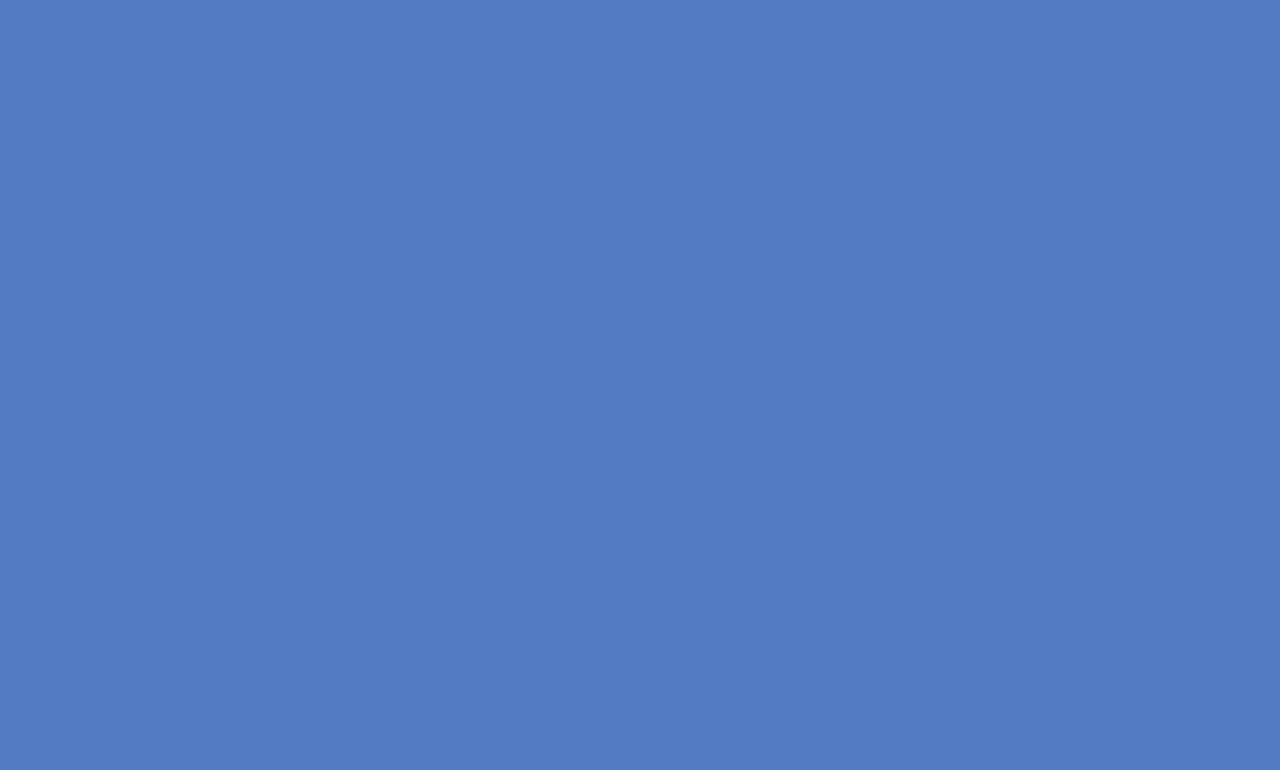
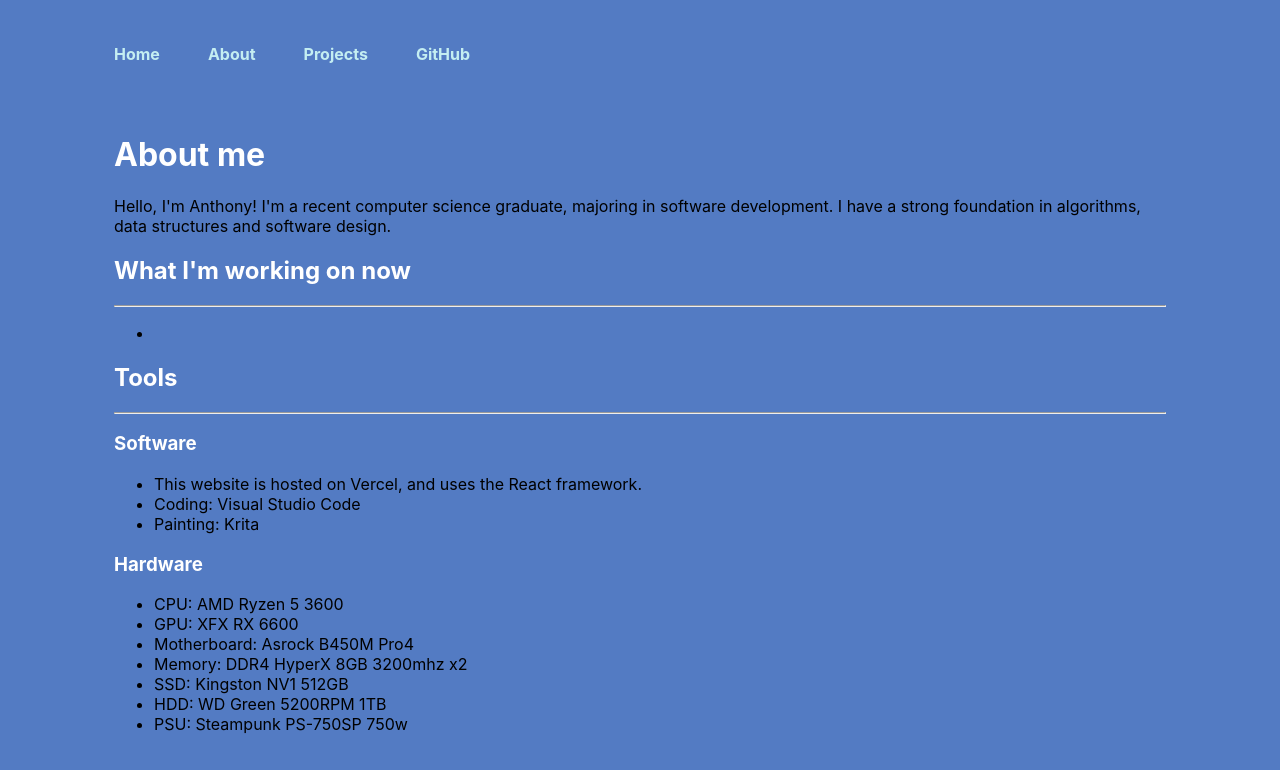
Before and after one commit to zensic/my-portfolio, a React (Create React App) app: page /about in a window 1280 px wide. Before the commit this address had no page. Shown: the top 770 px of the page. Built offline with nearby package versions, Linux system fonts and the light colour scheme.

Commit message:
Added some content to about page

```diff
--- a/src/App.css
+++ b/src/App.css
@@ -5,6 +5,7 @@
   --alt: #8bcad9;
   --alt2: #5e88bf;
   --radius: 1rem;
+  --b-margin: 1.5rem;
 }
 
 body {
@@ -29,7 +30,7 @@ body {
 
 .layout-con {
   height: 95vh;
-  max-width: 800px;
+  max-width: 1100px;
   display: flex;
   flex-direction: column;
 }
@@ -40,7 +41,7 @@ nav {
 }
 
 nav a {
-  margin: 1rem;
+  margin: var(--b-margin);
   font-weight: bold;
   text-decoration: none;
   color: var(--secondary);
@@ -53,6 +54,9 @@ nav a:hover {
   border-bottom: 2px solid white;
 }
 
+/* Layout styles end */
+
+/* Home styles start */
 .home {
   display: flex;
   height: 100vh;
@@ -66,11 +70,14 @@ nav a:hover {
 }
 
 .home-desc-con {
-  margin: 1rem;
+  margin: var(--b-margin);
 }
 
-.home-desc-con > h1,
-h3 {
+.title {
+  color: white;
+}
+
+.details {
   color: var(--secondary);
 }
 
@@ -79,12 +86,25 @@ h3 {
   display: flex;
   align-items: center;
   justify-content: center;
-  /* background-color: orange; */
+  margin: var(--b-margin);
 }
 
 .home-img img {
   width: 100%;
 }
+
+/* Home styles end */
+
+/* About styles start */
+.about {
+  display: flex;
+  margin: var(--b-margin);
+}
+
+.about-info {
+  flex: 1;
+}
+/* About styles end */
 
 /* Projects styles start */
 .project {
--- a/src/App.js
+++ b/src/App.js
@@ -1,9 +1,9 @@
 import { BrowserRouter, Routes, Route } from "react-router-dom";
 import './App.css';
+import About from "./Routes/About";
 import Home from "./Routes/Home";
 import Layout from "./Routes/Layout";
 import Projects from "./Routes/Projects";
-import Contact from "./Routes/Contact";
 
 function App() {
   return (
@@ -11,8 +11,8 @@ function App() {
       <Routes>
         <Route path="/" element={<Layout />}>
           <Route index element={<Home />} />
+          <Route path="/about" element={<About />} />
           <Route path="/projects" element={<Projects />} />
-          <Route path="/contact" element={<Contact />} />
         </Route>
       </Routes>
     </BrowserRouter>
--- /dev/null
+++ b/src/Routes/About.js
@@ -0,0 +1,39 @@
+import React from 'react'
+
+const About = () => {
+  return (
+    <div className='about'>
+      <div className='about-info'>
+        <h1 className='title'>About me</h1>
+        <p>Hello, I'm Anthony! I'm a recent computer science graduate, majoring in software development. I have a strong foundation in algorithms, data structures and software design.</p>
+        <h2 className='title'>What I'm working on now</h2>
+        <hr />
+        <ul>
+          <li></li>
+        </ul>
+        <p></p>
+        <h2 className='title'>Tools</h2>
+        <hr />
+        <h3 className='title'>Software</h3>
+        <ul>
+          <li>This website is hosted on Vercel, and uses the React framework.</li>
+          <li>Coding: Visual Studio Code</li>
+          <li>Painting: Krita</li>
+        </ul>
+        <h3 className='title'>Hardware</h3>
+        <ul>
+          <li>CPU: AMD Ryzen 5 3600</li>
+          <li>GPU: XFX RX 6600</li>
+          <li>Motherboard: Asrock B450M Pro4</li>
+          <li>Memory: DDR4 HyperX 8GB 3200mhz x2</li>
+          <li>SSD: Kingston NV1 512GB</li>
+          <li>HDD: WD Green 5200RPM 1TB</li>
+          <li>PSU: Steampunk PS-750SP 750w</li>
+        </ul>
+        <p></p>
+      </div>
+    </div>
+  )
+}
+
+export default About
--- a/src/Routes/Contact.js
+++ /dev/null
@@ -1,13 +0,0 @@
-import React from 'react'
-
-const Contact = () => {
-  return (
-    <div>
-      <h1>Here are ways that you can reach me</h1>
-      <a href='#'>Linkedin</a>
-      <a href='#'>gmail</a>
-    </div>
-  )
-}
-
-export default Contact
--- a/src/Routes/Home.js
+++ b/src/Routes/Home.js
@@ -6,8 +6,8 @@ const Home = () => {
       <div className='home-desc'>
         <div className='home-desc-con'>
           <h1 className='title'>Hi, I am Anthony!</h1>
-          <h3 className='details'>Welcome to my website 😊</h3>
-          <h3 className='details'>I'm a CS graduate, software development major. I build full stack apps using tech like React, Node, and .NET. I love drawing, game dev and taekwondo</h3>
+          <h3 className='details'>Welcome to my personal website 😊</h3>
+          <h3 className='details'>I'm a CS graduate, software development major. I build full stack apps using tech like React, Node, and .NET. I love drawing, game dev and fitness</h3>
         </div>
       </div>
       <div className='home-img'>
--- a/src/Routes/Layout.js
+++ b/src/Routes/Layout.js
@@ -8,9 +8,9 @@ const Layout = () => {
       <div className="layout-con">
         <nav>
           <Link to={``}>Home</Link>
-          <Link to={`About`}>About</Link>
+          <Link to={`about`}>About</Link>
           <Link to={`projects`}>Projects</Link>
-          <Link to={`contact`}>Contact</Link>
+          <a href="https://github.com/zensic" target="_blank" rel="noopener noreferrer">GitHub</a>
         </nav>
         <Outlet />
       </div>
```
